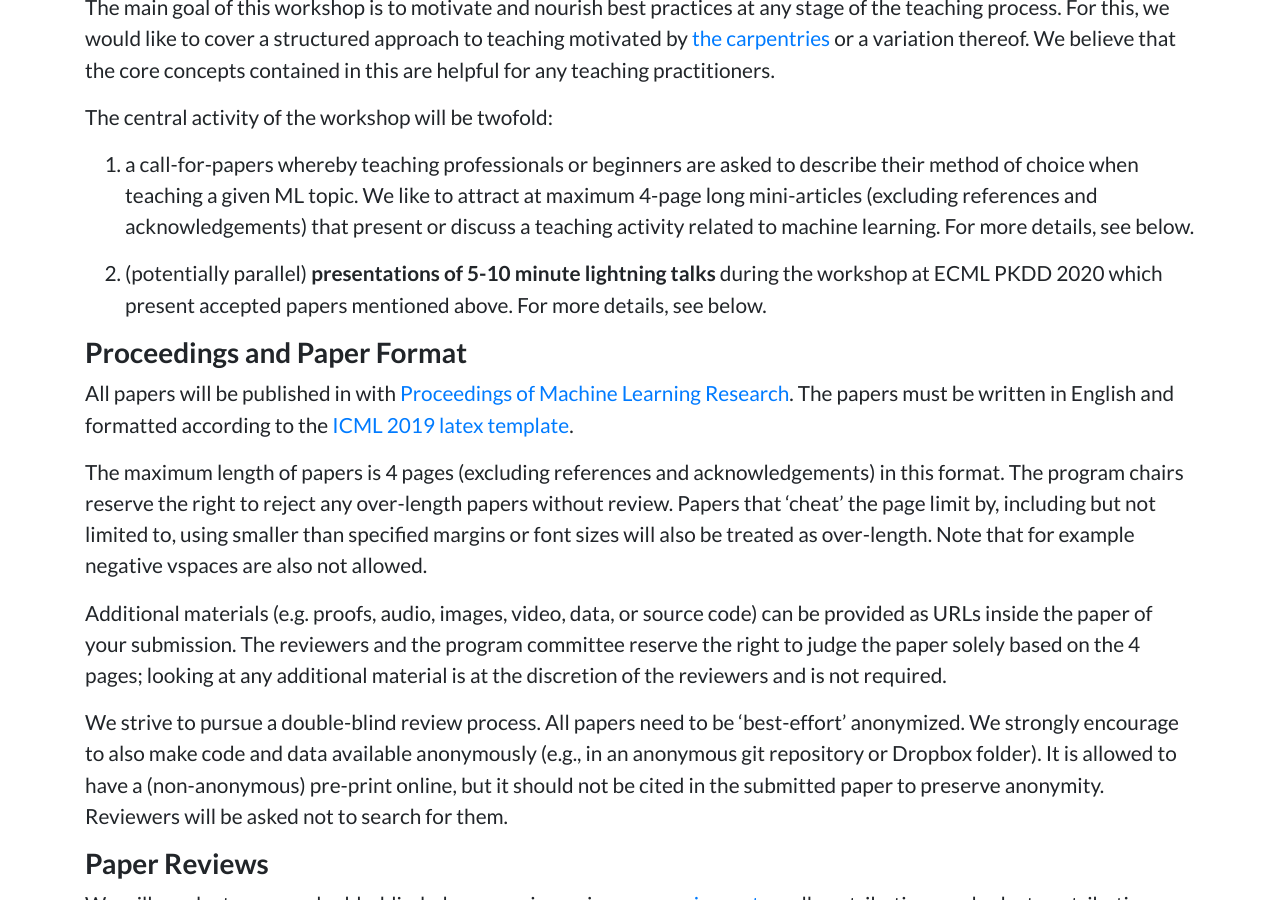
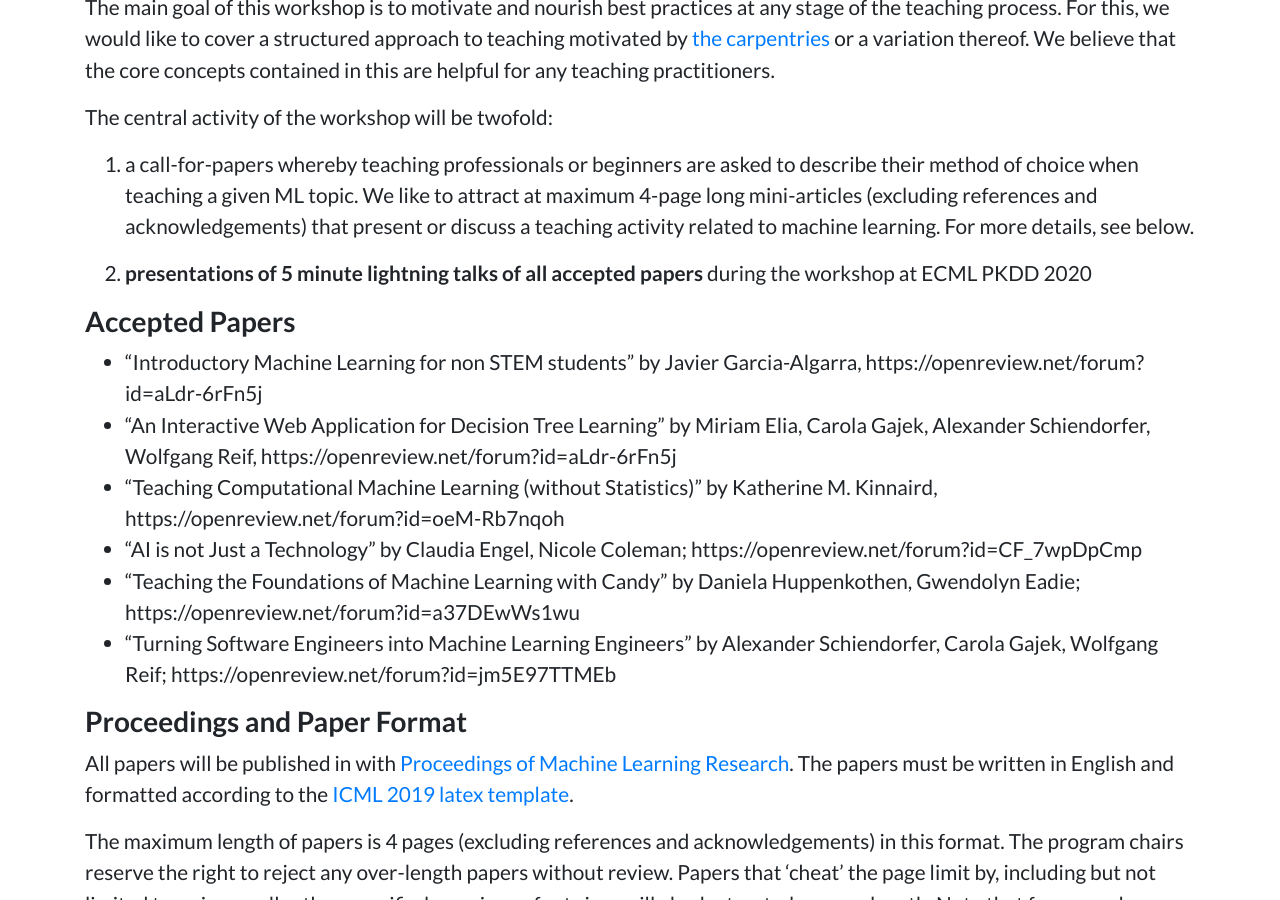
Before and after one commit to teaching-ml/2020, a Jekyll site: the page built from index.md, in a window 1280 px wide and 900 px high, scrolled down 4205 px. Built offline with Jekyll 4.4.1, drawn with Linux system fonts in a browser that asks for light colours.

Commit message:
accepted papers added

```diff
--- a/index.md
+++ b/index.md
@@ -114,7 +114,16 @@
 
 1. a call-for-papers whereby teaching professionals or beginners are asked to describe their method of choice when teaching a given ML topic. We like to attract at maximum 4-page long mini-articles (excluding references and acknowledgements) that present or discuss a teaching activity related to machine learning. For more details, see below.
 
-2. (potentially parallel) **presentations of 5-10 minute lightning talks** during the workshop at ECML PKDD 2020 which present accepted papers mentioned above. For more details, see below.
+2. **presentations of 5 minute lightning talks of all accepted papers** during the workshop at ECML PKDD 2020
+
+### Accepted Papers
+
+* "Introductory Machine Learning for non STEM students" by Javier Garcia-Algarra, https://openreview.net/forum?id=aLdr-6rFn5j
+* "An Interactive Web Application for Decision Tree Learning" by Miriam Elia, Carola Gajek, Alexander Schiendorfer, Wolfgang Reif, https://openreview.net/forum?id=aLdr-6rFn5j
+* "Teaching Computational Machine Learning (without Statistics)" by Katherine M. Kinnaird, https://openreview.net/forum?id=oeM-Rb7nqoh
+* "AI is not Just a Technology" by Claudia Engel, Nicole Coleman; https://openreview.net/forum?id=CF_7wpDpCmp
+* "Teaching the Foundations of Machine Learning with Candy" by Daniela Huppenkothen, Gwendolyn Eadie; https://openreview.net/forum?id=a37DEwWs1wu
+* "Turning Software Engineers into Machine Learning Engineers" by Alexander Schiendorfer, Carola Gajek, Wolfgang Reif; https://openreview.net/forum?id=jm5E97TTMEb
 
 ### Proceedings and Paper Format
 
```
